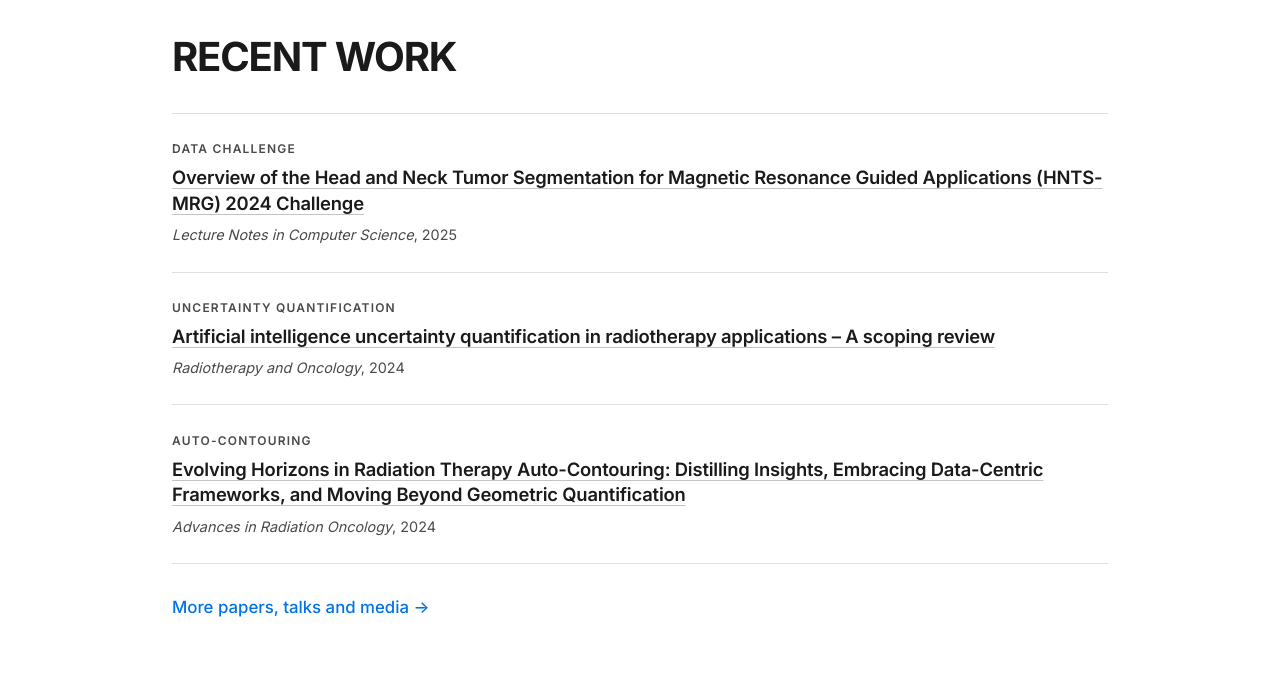
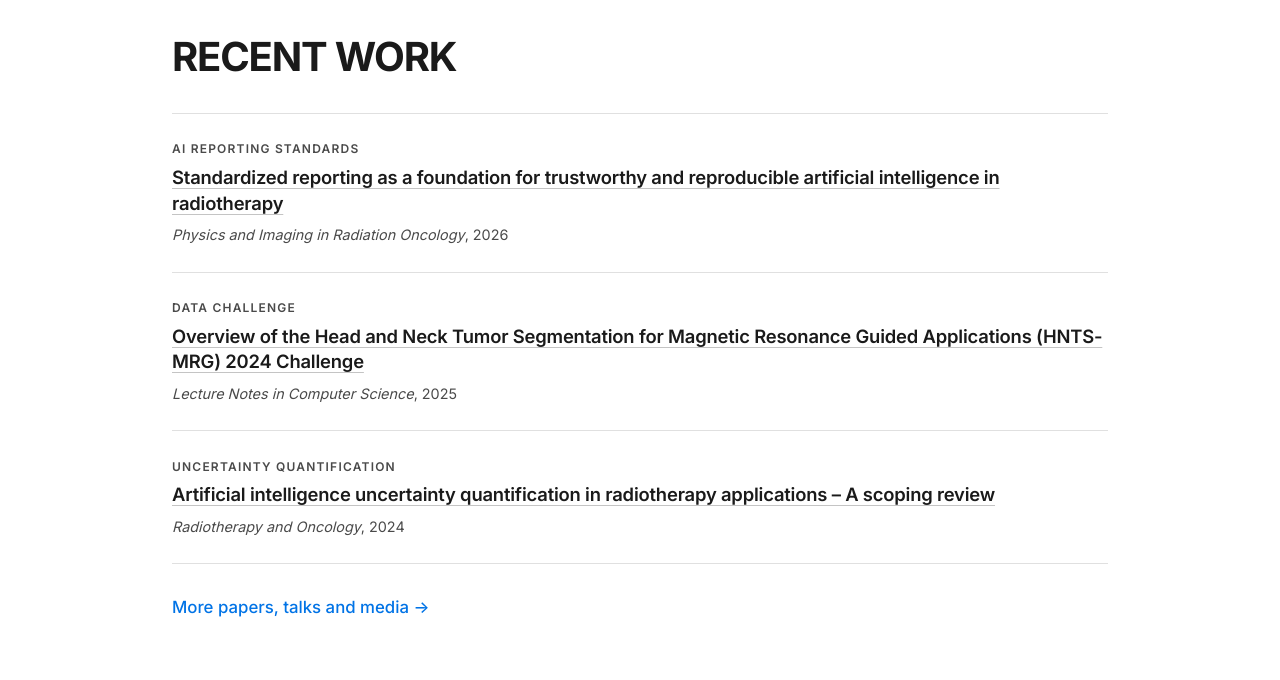
Before and after one commit to kwahid/kwahid.github.io, a plain HTML site: page index.html in a window 1280 px wide. Shown: the part 1440-2120 px from the top of the page. Drawn offline with Linux system fonts and the light colour scheme.

Commit message:
Add files via upload

```diff
--- a/index.html
+++ b/index.html
@@ -156,6 +156,11 @@
             <h2 id="recent-work">RECENT WORK</h2>
             <ul class="entry-list">
                 <li class="entry">
+                    <p class="entry-tag">AI reporting standards</p>
+                    <h3 class="entry-title"><a href="https://doi.org/10.1016/j.phro.2026.100968" target="_blank" rel="noopener">Standardized reporting as a foundation for trustworthy and reproducible artificial intelligence in radiotherapy</a></h3>
+                    <p class="entry-meta"><em>Physics and Imaging in Radiation Oncology</em>, 2026</p>
+                </li>
+                <li class="entry">
                     <p class="entry-tag">Data challenge</p>
                     <h3 class="entry-title"><a href="https://doi.org/10.1007/978-3-031-83274-1_1" target="_blank" rel="noopener">Overview of the Head and Neck Tumor Segmentation for Magnetic Resonance Guided Applications (HNTS-MRG) 2024 Challenge</a></h3>
                     <p class="entry-meta"><em>Lecture Notes in Computer Science</em>, 2025</p>
@@ -164,11 +169,6 @@
                     <p class="entry-tag">Uncertainty quantification</p>
                     <h3 class="entry-title"><a href="https://doi.org/10.1016/j.radonc.2024.110542" target="_blank" rel="noopener">Artificial intelligence uncertainty quantification in radiotherapy applications &ndash; A scoping review</a></h3>
                     <p class="entry-meta"><em>Radiotherapy and Oncology</em>, 2024</p>
-                </li>
-                <li class="entry">
-                    <p class="entry-tag">Auto-contouring</p>
-                    <h3 class="entry-title"><a href="https://doi.org/10.1016/j.adro.2024.101521" target="_blank" rel="noopener">Evolving Horizons in Radiation Therapy Auto-Contouring: Distilling Insights, Embracing Data-Centric Frameworks, and Moving Beyond Geometric Quantification</a></h3>
-                    <p class="entry-meta"><em>Advances in Radiation Oncology</em>, 2024</p>
                 </li>
             </ul>
             <p class="more-link"><a href="research.html#publications">More papers, talks and media &rarr;</a></p>
```
